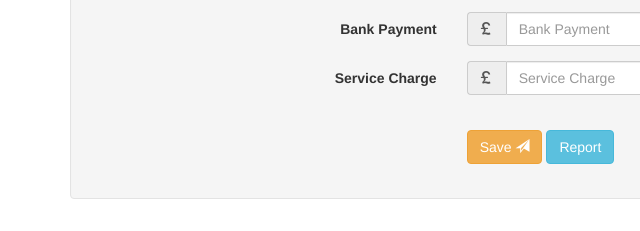
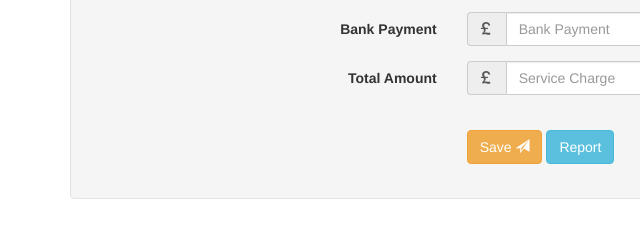
Before and after one commit to Arun-goog/Servicetrack, a plain HTML site: page index.html in a window 1280 px wide. Shown: the part 239-470 px from the top of the page, 0-640 px from the left. Drawn offline with nearby package versions, Linux system fonts and the light colour scheme; a script that the page names is missing.

Commit message:
Update index.html

```diff
--- a/index.html
+++ b/index.html
@@ -80,7 +80,7 @@
       </div>
 
       <div class="form-group">
-        <label class="col-md-4 control-label">Service Charge</label>
+        <label class="col-md-4 control-label">Total Amount</label>
           <div class="col-md-4 inputGroupContainer">
           <div class="input-group">
               <span class="input-group-addon"><i class="glyphicon glyphicon-gbp"></i></span>
```
